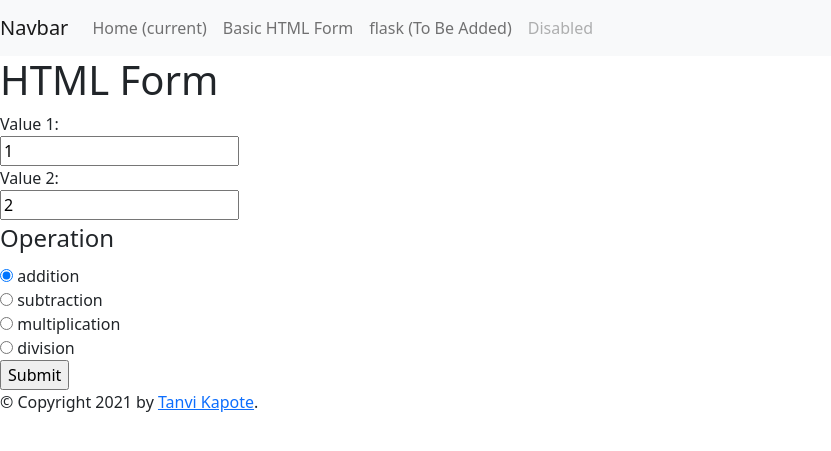
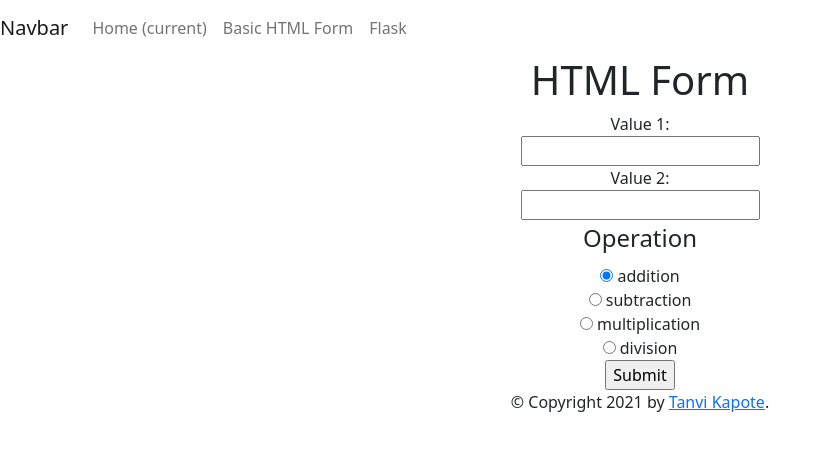
Before and after one commit to Tanv08/calc2-project3_beautify_tables, a Flask app: page /basicform in a window 1280 px wide. Shown: the top 451 px of the page, without its empty margins (0-831 px from the left). Run offline with Flask 2, Linux system fonts and the light colour scheme.

Commit message:
Updated flask

```diff
--- a/app/templates/base.html
+++ b/app/templates/base.html
@@ -14,7 +14,7 @@
     <title>Hello, world!</title>
   </head>
   <body>
-  <nav class="navbar navbar-expand-lg navbar-light bg-light">
+  <nav class="navbar navbar-expand-lg navbar-light">
   <a class="navbar-brand" href="#">Navbar</a>
   <button class="navbar-toggler" type="button" data-toggle="collapse" data-target="#navbarNav" aria-controls="navbarNav" aria-expanded="false" aria-label="Toggle navigation">
     <span class="navbar-toggler-icon"></span>
@@ -28,21 +28,33 @@
         <a class="nav-link" href="/basicform">Basic HTML Form</a>
       </li>
       <li class="nav-item">
-        <a class="nav-link" href="#">flask (To Be Added)</a>
-      </li>
-      <li class="nav-item">
-        <a class="nav-link disabled" href="#">Disabled</a>
+        <a class="nav-link" href="#">Flask</a>
       </li>
     </ul>
   </div>
 </nav>
 
-    <div id="content">{% block content %}{% endblock %}</div>
+    <div id="content" class="text-center">
+    {% with messages = get_flashed_messages() %}
+        {% if messages %}
+        {% for message in messages %}
+        <div class="alert alert-warning alert-dismissible" role="alert">
+            {{ message }}
+
+            <a href="#" class="close" data-dismiss="alert" aria-label="close"><span
+                    style="float:right">&times;</span></a>
+        </div>
+        {% endfor %}
+
+        {% endif %}
+        {% endwith %}
+
+        {% block content %}{% endblock %}</div>
 
     <!-- Option 1: Bootstrap Bundle with Popper -->
     <script src="https://cdn.jsdelivr.net/npm/bootstrap@5.1.3/dist/js/bootstrap.bundle.min.js" integrity="sha384-ka7Sk0Gln4gmtz2MlQnikT1wXgYsOg+OMhuP+IlRH9sENBO0LRn5q+8nbTov4+1p" crossorigin="anonymous"></script>
 
-      <div id="footer">
+      <div id="footer"class="text-center">
         {% block footer %}
         &copy; Copyright 2021 by <a href="#">Tanvi Kapote</a>.
         {% endblock %}
--- a/app/templates/basicform.html
+++ b/app/templates/basicform.html
@@ -13,10 +13,10 @@
     <h1>HTML Form</h1>
 
     <form action="/basicform" method="POST">
-        <label for="value1">Value 1:</label><br>
-        <input type="text" id="value1" name="value1" value="1"><br>
+        <label for="value1" >Value 1:</label><br>
+        <input type="text" id="value1" name="value1"><br>
         <label for="value2">Value 2:</label><br>
-        <input type="text" id="value2" name="value2" value="2"><br>
+        <input type="text" id="value2" name="value2"><br>
         <fieldset>
         <legend>Operation</legend>
           <div>
@@ -35,6 +35,7 @@
             <input type="radio" name="operation" id="division" value="division">
             <label for="division">division</label>
           </div>
+
         </fieldset>
 
         <input type="submit" value="Submit">
```
